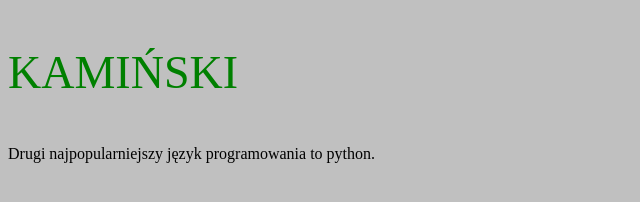
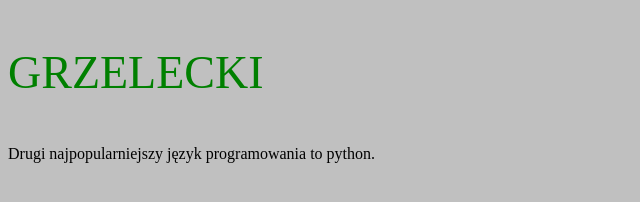
Before and after one commit to Lenny669/css.github.io, a plain HTML site: page jajco4.html in a window 1280 px wide. Shown: the whole page, without its empty margins (0-640 px from the left). Drawn offline with Linux system fonts and the light colour scheme.

Commit message:
Update and rename KAMI_z5_4.html to jajco4.html

```diff
--- a/KAMI_z5_4.html
+++ b/jajco4.html
@@ -6,7 +6,7 @@
 <!-- liniowy -->
 </head>
 <body bgcolor="silver">
- <p style="color: green;font-size: 46px;">KAMIŃSKI</p>
+ <p style="color: green;font-size: 46px;">GRZELECKI</p>
  <p> Drugi najpopularniejszy język programowania to python.</p>
  </body>
 </html>
```
